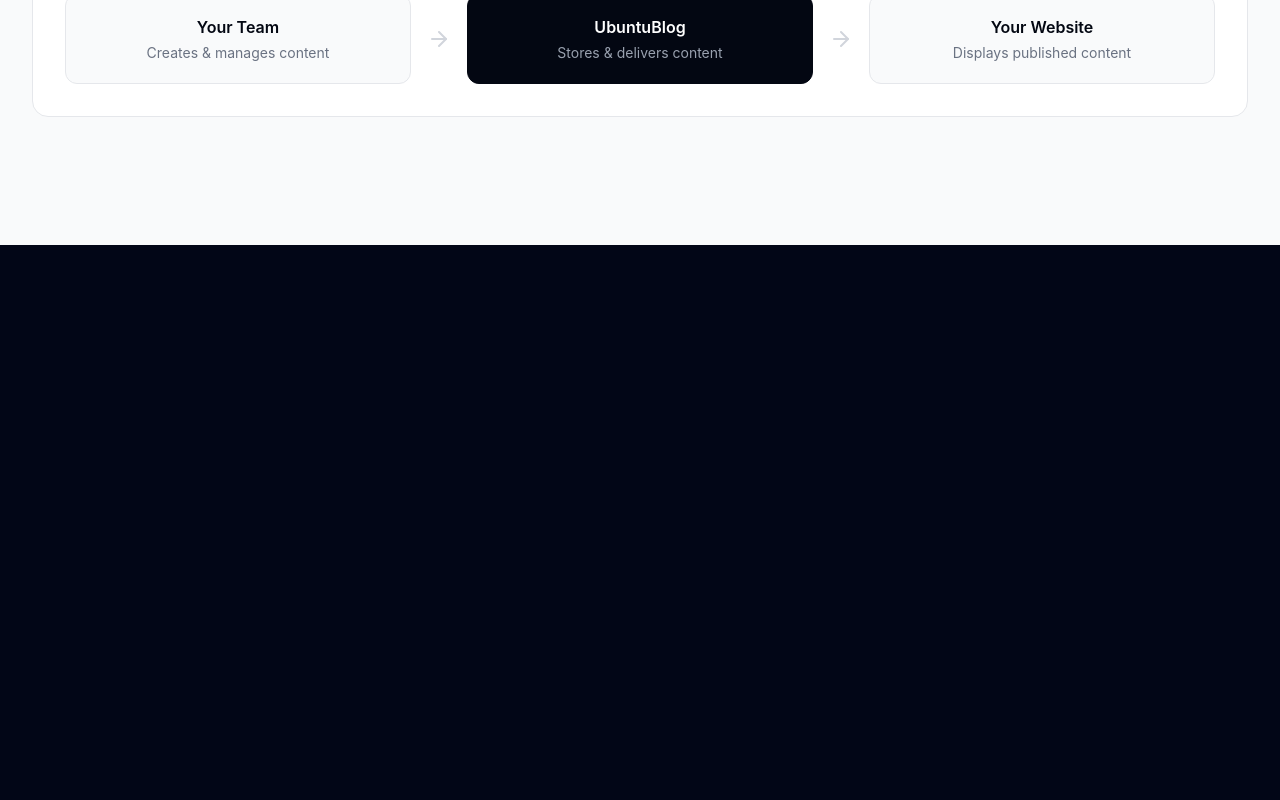
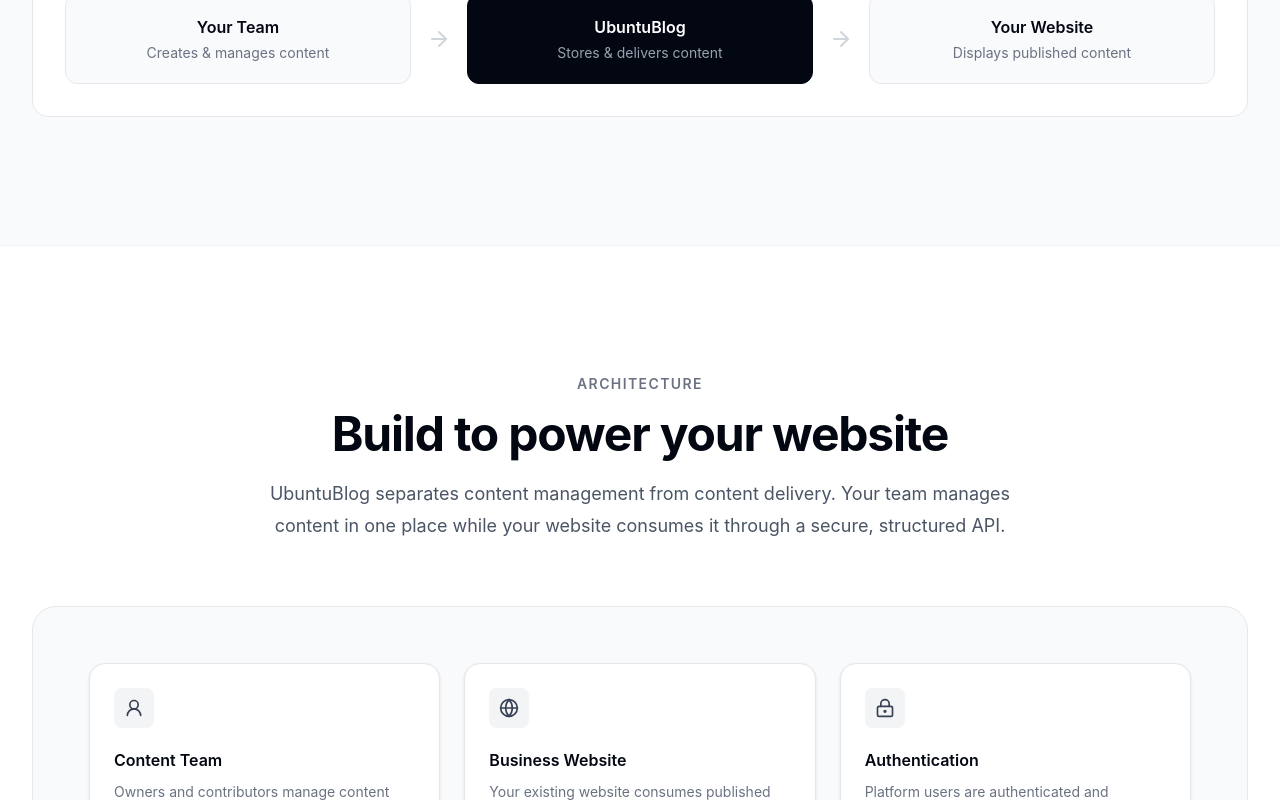
Before and after one commit to Luka2Lkay/UbuntuBlog-Marketing, a React (Vite) app: page / in a window 1280 px wide. Shown: the part 2000-2800 px from the top of the page. Before the commit the page ends 2245 px from the top, so only its background shows below. Built offline with nearby package versions, Linux system fonts and the light colour scheme; no server answers.

Commit message:
explain architecture

```diff
--- a/src/components/layout/Navbar.tsx
+++ b/src/components/layout/Navbar.tsx
@@ -7,8 +7,9 @@
 const navLinks = [
     { name: "Home", href: "#home" },
     { name: "How It Works", href: "#how-it-works" },
+    { name: "Architecture", href: "#architecture" },
     { name: "Features", href: "#features" },
-    { name: "Architecture", href: "#architecture" }
+
 ]
 
 function Navbar() {
--- /dev/null
+++ b/src/features/home/components/architecture/Architecture.tsx
@@ -0,0 +1,135 @@
+import { motion } from "framer-motion"
+import ArchitectureCard from "@/features/home/components/architecture/ArchitectureCard"
+import { UserRound, ArrowDown, Cloud, Database, Globe, LockKeyhole, Server } from "lucide-react"
+import Connector from "@/features/home/components/architecture/Connector"
+import Principle from "@/features/home/components/architecture/Principle"
+
+function Architecture() {
+    return (
+        <section id="architecture" className="overflow-hidden border-t border-gray-100 bg-white py-24 sm:py-32">
+            <div className="mx-auto max-w-7xl px-6 lg:px-8">
+                <motion.div
+                    initial={{ opacity: 0, y: 25 }}
+                    whileInView={{ opacity: 1, y: 0 }}
+                    viewport={{ once: true }}
+                    transition={{ duration: 0.6 }}
+                    className="mx-auto max-w-3xl text-center"
+                >
+                    <p className="text-sm font-semibold uppercase tracking-widest text-gray-500">Architecture</p>
+                    <h2 className="mt-4 text-3xl font-bold tracking-tight text-gray-950 sm:text-4xl lg:text-5xl">Build to power your website</h2>
+                    <p className="mt-5 text-lg leading-8 text-gray-600">
+                        UbuntuBlog separates content management from content delivery.
+                        Your team manages content in one place while your website consumes
+                        it through a secure, structured API.
+                    </p>
+                </motion.div>
+
+                <motion.div
+                    initial={{ opacity: 0, scale: 0.97 }}
+                    whileInView={{ opacity: 1, scale: 1 }}
+                    viewport={{ once: true }}
+                    transition={{ duration: 0.7 }}
+                    className="relative mt-16 rounded-3xl border border-gray-200 bg-gray-50 p-6 sm:p-10 lg:p-14"
+                >
+                    <div className="grid gap-6 lg:grid-cols-3">
+                        <ArchitectureCard icon={UserRound} title="Content Team" description="Owners and contributors manage content from the UbuntuBlog platform." />
+                        <ArchitectureCard icon={Globe} title="Business Website" description="Your existing website consumes published content through the API." />
+                        <ArchitectureCard icon={LockKeyhole} title="Authentication" description="Platform users are authenticated and authorized before managing content." />
+                    </div>
+
+                    <div className="y-8 hidden items-center justify-center gap-4 lg:flex">
+                        <Connector />
+                        <div className="flex items-center gap-2 rounded-full border border-gray-200 bg-white px-4 py-2">
+                            <Cloud size={15} className="text-gray-500" />
+                            <span className="font-mono text-xs text-gray-500">HTTPS / API</span>
+                        </div>
+                        <Connector />
+                    </div>
+
+                    <div className="my-8 flex justify-center lg:hidden">
+                        <ArrowDown className="text-gray-300" />
+                    </div>
+
+                    <motion.div
+                        initial={{ opacity: 0, y: 20 }}
+                        whileInView={{ opacity: 1, y: 0 }}
+                        viewport={{ once: true }}
+                        transition={{ duration: 0.6, delay: 0.15 }}
+                        className="rounded-2xl border border-gray-950 bg-gray-950 p-6 text-white shadow-xl sm:p-8"
+                    >
+                        <div className="flex flex-col gap-6 md:flex-row md:items-center md:justify-between">
+                            <div>
+                                <div className="flex items-center gap-3">
+                                    <div className="flex size-10 items-center justify-center rounded-lg bg-white text-gray-950">
+                                        <Server size={20} />
+                                    </div>
+
+                                    <div>
+                                        <p className="text-xs font-medium uppercase tracking-wider text-gray-500">Core infrastructure</p>
+                                        <h3 className="mt-1 text-xl font-semibold">UbuntuBlog API</h3>
+                                    </div>
+                                </div>
+
+                                <p className="t-4 max-w-xl leading-7 text-gray-400">
+                                    A centralized API connects your websites to their content,
+                                    handling site-specific data, publishing, and content
+                                    delivery.
+                                </p>
+                            </div>
+
+                            <div className="rounded-xl border border-white/10 bg-white/5 p-4 font-mono text-xs text-gray-400">
+                                <div>
+                                    <span className="text-gray-500">GET</span>{" "}/api/posts
+                                </div>
+
+                                <div className="mt-2">
+                                    <span className="text-gray-500">site=</span>
+                                    your-website
+                                </div>
+                            </div>
+                        </div>
+                    </motion.div>
+
+                    <div className="my-8 flex justify-center">
+                        <div className="flex flex-col items-center gap-3">
+                            <div className="h-8 w-px bg-gray-300" />
+                            <ArrowDown className="text-gray-300" />
+                        </div>
+                    </div>
+
+                    <motion.div
+                        initial={{ opacity: 0, y: 20 }}
+                        whileInView={{ opacity: 1, y: 0 }}
+                        viewport={{ once: true }}
+                        transition={{ duration: 0.6, delay: 0.25 }}
+                        className="mx-auto max-w-md rounded-2xl border border-gray-200 bg-white p-6 text-center shadow-sm"
+                    >
+                        <div className="mx-auto flex size-12 items-center justify-center rounded-xl bg-gray-100 text-gray-700">
+                            <Database size={22} />
+                        </div>
+                        <h3 className="mt-4 font-semibold text-gray-950">Content Database</h3>
+                        <p className="mt-2 text-sm leading-6 text-gray-500">
+                            Sites, posts, categories, tags, users, and publishing data are
+                            stored centrally and associated with their respective sites.
+                        </p>
+                    </motion.div>
+                </motion.div>
+
+                <motion.div
+                    initial="hidden"
+                    whileInView="visible"
+                    viewport={{ once: true }}
+                    variants={{ hidden: {}, visible: { transition: { staggerChildren: 0.2 } } }}
+                    className="mt-16 grid gap-6 sm:grid-cols-2 lg:grid-cols-4"
+                >
+                    <Principle title="Multi-site" description="Manage content for multiple business websites from one platform." />
+                    <Principle title="API-first" description="Content is delivered through a structured API rather than tied to a specific frontend." />
+                    <Principle title="Role-based" description="Owners and contributors can have different permissions within a site." />
+                    <Principle title="Headless" description="Your website controls the presentation while UbuntuBlog manages the content." />
+                </motion.div>
+            </div>
+        </section>
+    )
+}
+
+export default Architecture
--- /dev/null
+++ b/src/features/home/components/architecture/ArchitectureCard.tsx
@@ -0,0 +1,26 @@
+import { motion } from "framer-motion";
+
+interface ArchitectureProps {
+    icon: React.ElementType;
+    title: string;
+    description: string
+}
+
+function ArchitectureCard({ icon: Icon, title, description }: ArchitectureProps) {
+    return (
+        <motion.div
+            whileHover={{ y: -4 }}
+            transition={{ duration: 0.2 }}
+            className="rounded-2xl border border-gray-200 bg-white p-6 shadow-sm"
+        >
+            <div className="flex size-10 items-center justify-center rounded-lg bg-gray-100 text-gray-700">
+                <Icon size={20} />
+            </div>
+
+            <h3 className="mt-5 font-semibold text-gray-950">{title}</h3>
+            <p className="mt-2 text-sm leading-6 text-gray-500">{description}</p>
+        </motion.div>
+    )
+}
+
+export default ArchitectureCard
--- /dev/null
+++ b/src/features/home/components/architecture/Connector.tsx
@@ -0,0 +1,12 @@
+import { ArrowRight } from "lucide-react"
+
+const Connector = () => {
+    return (
+        <div className="flex items-center">
+            <div className="h-px w-16 bg-gray-300" />
+            <ArrowRight size={15} className="text-gray-300" />
+        </div>
+    )
+}
+
+export default Connector
--- /dev/null
+++ b/src/features/home/components/architecture/Principle.tsx
@@ -0,0 +1,32 @@
+import { motion } from "framer-motion";
+
+interface PrincipleProps {
+    title: string;
+    description: string;
+}
+
+function Principle({ title, description }: PrincipleProps) {
+    return (
+        <motion.div
+            variants={{
+                hidden: {
+                    opacity: 0,
+                    y: 20
+                },
+                visible: {
+                    opacity: 1,
+                    y: 0,
+                    transition: {
+                        duration: 0.5
+                    }
+                },
+
+            }}
+            className="border-l-2 border-gray-200 pl-5"
+        ><h3 className="font-semibold text-gray-950">{title}</h3>
+            <p className="mt-2 text-sm leading-6 text-gray-500">{description}</p>
+        </motion.div>
+    )
+}
+
+export default Principle
--- a/src/features/home/pages/Home.tsx
+++ b/src/features/home/pages/Home.tsx
@@ -1,6 +1,7 @@
 import Hero from "@/features/home/components/Hero"
 import BuiltFor from "@/features/home/components/BuiltFor"
 import HowItWorks from "@/features/home/components/HowItWorks"
+import Architecture from "@/features/home/components/architecture/Architecture"
 
 function Home() {
     return (
@@ -8,6 +9,7 @@
             <Hero />
             <BuiltFor />
             <HowItWorks />
+            <Architecture/>
         </>
     )
 }
```
